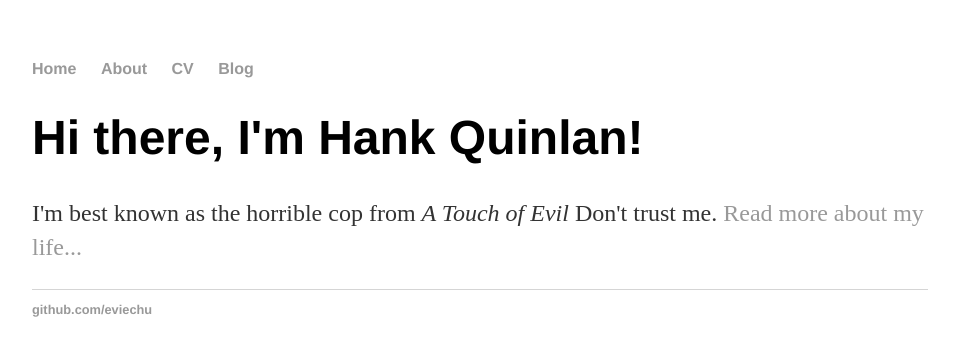
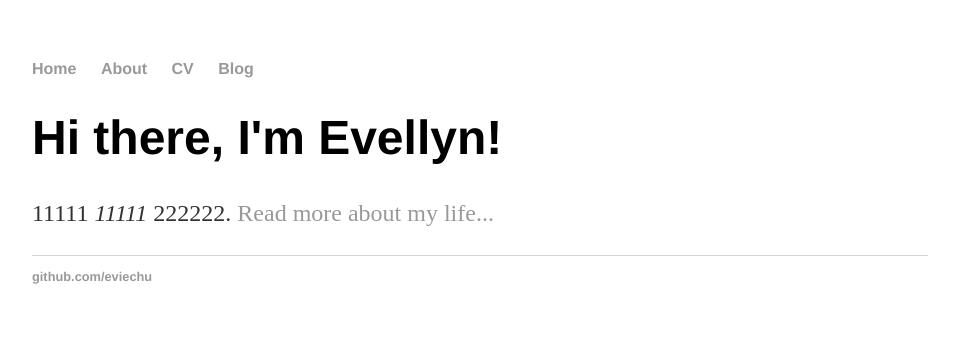
Before and after one commit to Eviechu/eviechu.github.io, a Jekyll site: the page index.html, which Jekyll copies as it is, in a window 1280 px wide. Shown: the top 356 px of the page, without its empty margins (160-1119 px from the left). Built offline with Jekyll 4.4.1, drawn with Linux system fonts in a browser that asks for light colours.

Commit message:
Update index.html

```diff
--- a/index.html
+++ b/index.html
@@ -15,8 +15,8 @@
 		</nav>
 		<div class="container">
     		<div class="blurb">
-        		<h1>Hi there, I'm Hank Quinlan!</h1>
-				<p>I'm best known as the horrible cop from <em>A Touch of Evil</em> Don't trust me. <a href="/about">Read more about my life...</a></p>
+        		<h1>Hi there, I'm Evellyn!</h1>
+				<p>11111 <em>11111</em> 222222. <a href="/about">Read more about my life...</a></p>
     		</div><!-- /.blurb -->
 		</div><!-- /.container -->
 		<footer>
```
